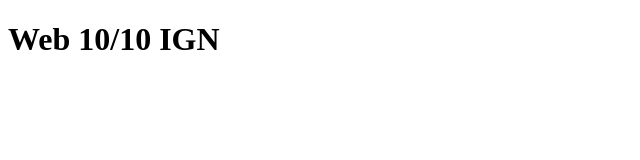
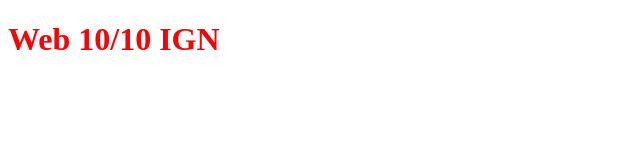
Before and after one commit to SergiFn/RemoteWeb, a plain HTML site: page index.html in a window 1280 px wide. Shown: the whole page, without its empty margins (0-640 px from the left). Drawn offline with Linux system fonts and the light colour scheme.

Commit message:
Canviat color

```diff
--- a/index.html
+++ b/index.html
@@ -7,6 +7,6 @@
   <title>Index</title>
 </head>
 <body>
-  <h1><font color="red"></font>Web 10/10 IGN</h1>
+  <h1 style="color:red;">Web 10/10 IGN</h1>
 </body>
 </html>
```
